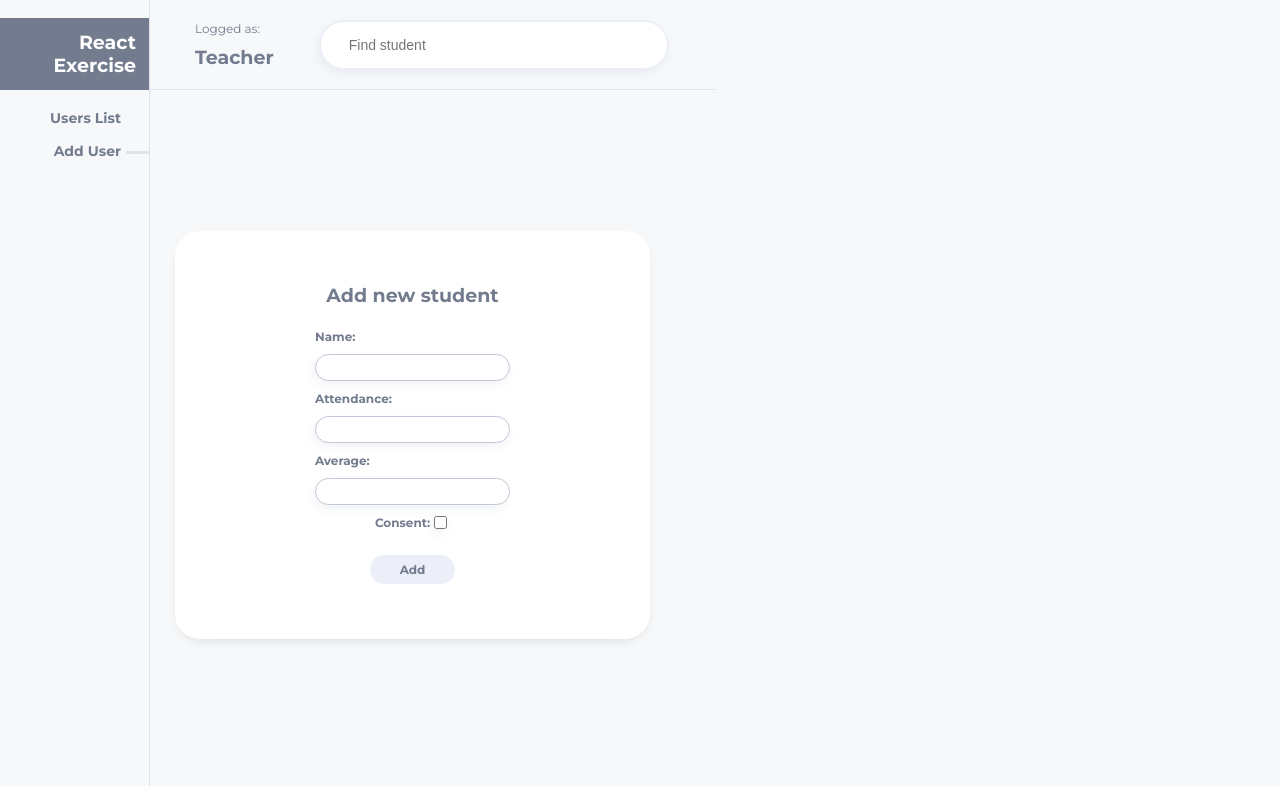
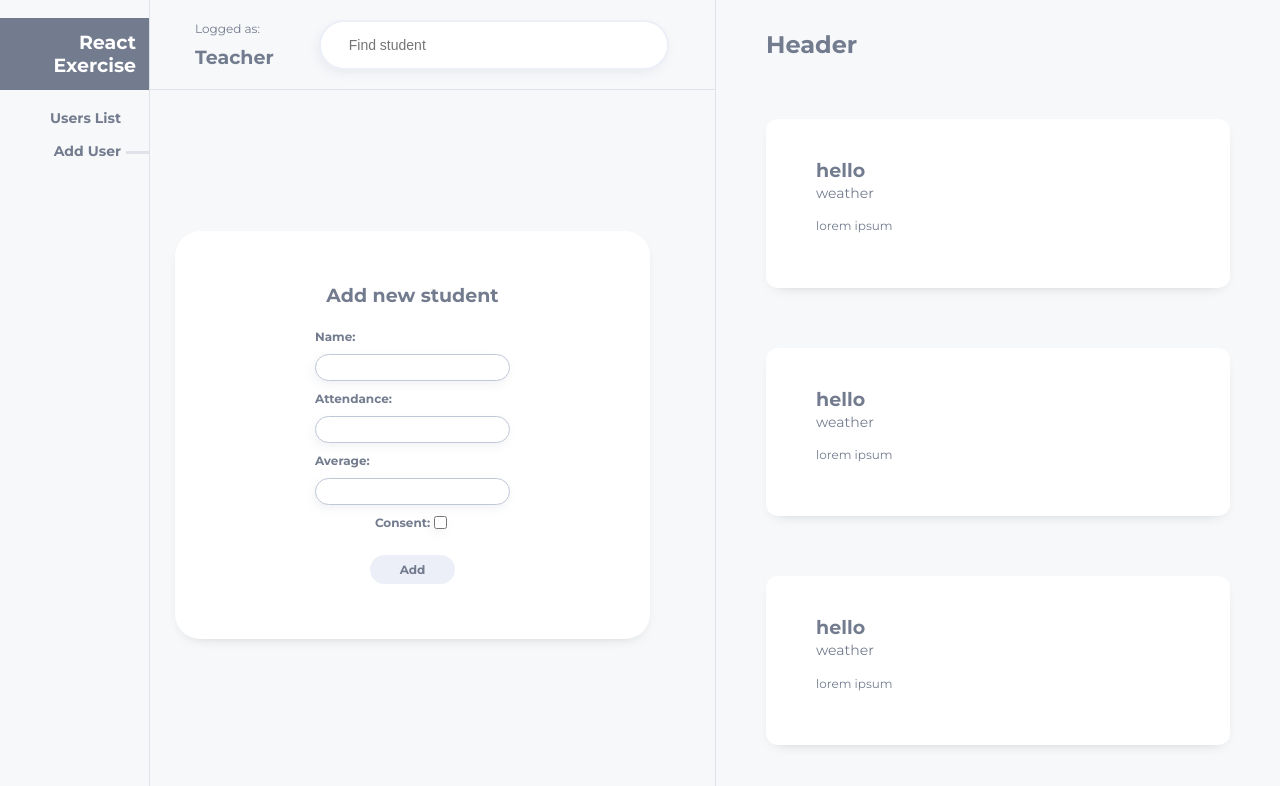
Before and after one commit to m-went/romans-exercise, a React (Create React App) app: page /add-user in a window 1280 px wide. Shown: the top 786 px of the page. Built offline with nearby package versions, Linux system fonts and the light colour scheme.

Commit message:
add basic news section skeleton

```diff
--- /dev/null
+++ b/src/components/NewsArticle/NewsArticle.js
@@ -0,0 +1,16 @@
+import styles from './NewsArticle.module.scss';
+
+function NewsArticle({ title, category, content }) {
+  return (
+    <div className={`${styles.newsArticle}`}>
+      <div className={`${styles.newsTitle}`}>
+        <h3>{title}</h3>
+        <p>{category}</p>
+      </div>
+      <div className={`${styles.newsContent}`}>
+        <p>{content}</p>
+      </div>
+    </div>
+  );
+}
+export default NewsArticle;
--- /dev/null
+++ b/src/components/NewsArticle/NewsArticle.module.scss
@@ -0,0 +1,36 @@
+@use '../../assets/styles/themeVariables';
+
+.newsArticle {
+  margin: 30px 0;
+  width: 100%;
+  border-radius: 12px;
+  color: themeVariables.$darkGrey;
+  background-color: themeVariables.$white;
+  padding: 40px 50px;
+  box-shadow: 0 5px 15px -10px rgba(0, 0, 0, 0.3);
+
+  p {
+    line-height: 1.6;
+    font-size: themeVariables.$fontSizeS;
+  }
+}
+
+.newsTitle {
+  h3 {
+    margin: 0;
+    font-size: themeVariables.$fontSizeL;
+  }
+  p {
+    margin: 0;
+    font-size: themeVariables.$fontSizeM;
+  }
+}
+
+.newsContent {
+  display: flex;
+  img {
+    margin-left: 35px;
+    max-width: 200px;
+    object-fit: cover;
+  }
+}
--- a/src/views/App/App.js
+++ b/src/views/App/App.js
@@ -1,6 +1,7 @@
 import styles from './App.module.scss';
 import Routes from '../../routes';
 import Navbar from '../../components/Navbar/Navbar';
+import NewsSection from '../NewsSection/NewsSection';
 import { useContext } from 'react';
 import { UsersContext } from '../../providers/UsersProvider';
 import Searchbar from '../../components/Searchbar/Searchbar';
@@ -12,6 +13,7 @@ function App() {
       <Navbar />
       <Searchbar />
       <Routes users={users} />
+      <NewsSection />
     </div>
   );
 }
--- /dev/null
+++ b/src/views/NewsSection/NewsSection.js
@@ -0,0 +1,21 @@
+import styles from './NewsSection.module.scss';
+import NewsArticle from '../../components/NewsArticle/NewsArticle';
+
+const articles = [
+  { id: 1, title: 'hello', category: 'weather', content: 'lorem ipsum' },
+  { id: 2, title: 'hello', category: 'weather', content: 'lorem ipsum' },
+  { id: 3, title: 'hello', category: 'weather', content: 'lorem ipsum' },
+  { id: 4, title: 'hello', category: 'weather', content: 'lorem ipsum' },
+];
+function NewsSection(props) {
+  const newsArticles = articles.map((article) => {
+    return <NewsArticle title={article.title} category={article.category} content={article.content} id={article.id} />;
+  });
+  return (
+    <div className={`${styles.newsSection}`}>
+      <h2 className={`${styles.header}`}>Header</h2>
+      {newsArticles}
+    </div>
+  );
+}
+export default NewsSection;
--- /dev/null
+++ b/src/views/NewsSection/NewsSection.module.scss
@@ -0,0 +1,18 @@
+@use '../../assets/styles/themeVariables';
+
+.newsSection {
+  grid-row: 1 / 3;
+  grid-column: 3 / 4;
+  border-left: 1px solid themeVariables.$borderGrey;
+  display: flex;
+  flex-direction: column;
+  justify-content: flex-start;
+  align-items: flex-start;
+  padding: 0 50px 20px 50px;
+  overflow-y: scroll;
+}
+
+.header {
+  margin: 30px 30px 30px 0;
+  color: themeVariables.$darkGrey;
+}
--- a/src/views/UserList/UserList.module.scss
+++ b/src/views/UserList/UserList.module.scss
@@ -5,7 +5,7 @@
   grid-column: 2/3;
   display: flex;
   align-items: center;
-  padding: 20px 40px 40px 0;
+  padding: 20px 40px 40px 40px;
   justify-content: center;
 }
 
```
